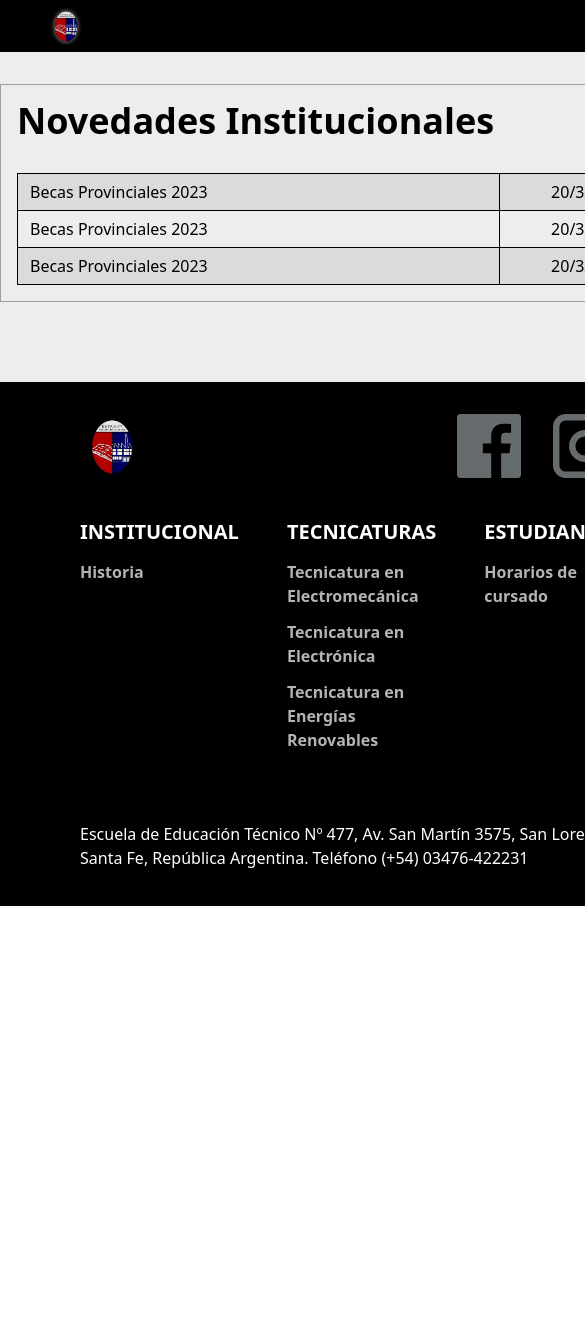
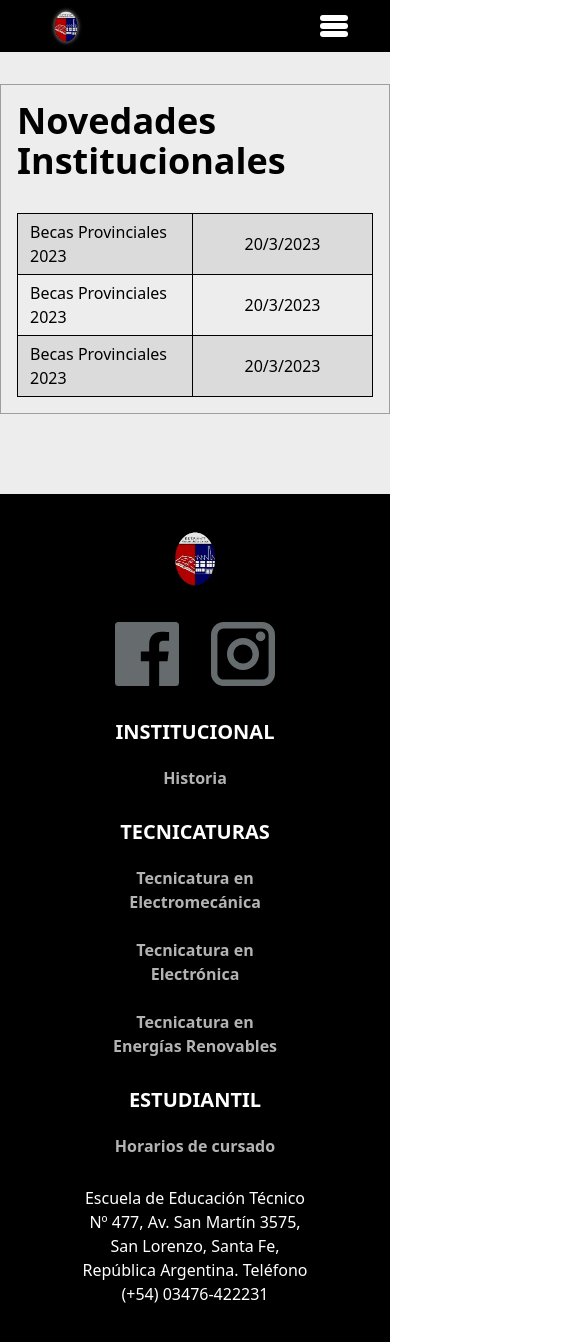
Before and after one commit to Martiks38/my_school_-page, a Next.js app: page /novedades in a window 390 px wide. Shown: the top 1342 px of the page, 585 px wide, since content can reach past the window. Before the commit the page ends 906 px from the top, so only its background shows below. Built offline with nearby package versions, Linux system fonts and the light colour scheme.

Commit message:
Modificar estilos de HeaderLayout y hacer responsive de FooterLayout

```diff
--- a/src/components/FooterLayout/index.tsx
+++ b/src/components/FooterLayout/index.tsx
@@ -4,8 +4,8 @@ import { sections } from '../../const'
 
 export function FooterLayout(): JSX.Element {
 	return (
-		<footer className="relative max-w-primaryContent mt-20 mx-auto pt-8 px-20 pb-9 w-full bg-black text-white">
-			<div className="flex justify-between">
+		<footer className="max-w-primaryContent mt-20 mx-auto pt-8 px-20 pb-9 w-full bg-black text-white">
+			<div className="flex flex-col md:flex-row items-center justify-between gap-8 mb-8">
 				<Image src="/Escudo.webp" alt="EET N°477" width={64} height={64} />
 				<div className="flex gap-8">
 					<a
@@ -39,7 +39,7 @@ export function FooterLayout(): JSX.Element {
 							viewBox="2 2 20 20"
 						>
 							<path
-								className="group-hover:fill-[#9c0b32]"
+								className="group-active:fill-[#9c0b32] group-hover:fill-[#9c0b32]"
 								fill="#666b6e"
 								fillRule="evenodd"
 								d="M2 6a4 4 0 0 1 4-4h12a4 4 0 0 1 4 4v12a4 4 0 0 1-4 4H6a4 4 0 0 1-4-4V6Zm4-2a2 2 0 0 0-2 2v12c0 1.1.9 2 2 2h12a2 2 0 0 0 2-2V6a2 2 0 0 0-2-2H6Zm6 5a3 3 0 1 0 0 6 3 3 0 0 0 0-6Zm-5 3a5 5 0 1 1 10 0 5 5 0 0 1-10 0Zm10.5-4a1.5 1.5 0 1 0 0-3 1.5 1.5 0 0 0 0 3Z"
@@ -48,7 +48,7 @@ export function FooterLayout(): JSX.Element {
 					</a>
 				</div>
 			</div>
-			<ul className="flex justify-center gap-12 mt-10 mb-16 font-semibold">
+			<ul className="flex flex-col md:flex-row justify-center gap-4 my-4 md:gap-12 md:mt-10 md:mb-16 font-semibold text-center md:text-left w-fit mx-auto">
 				{sections.slice(1).map(({ id, section, subsections }) => {
 					return (
 						<li key={id}>
@@ -59,7 +59,7 @@ export function FooterLayout(): JSX.Element {
 										<li key={subsection.id} className="opacity-70 hover:opacity-100">
 											<Link
 												href={`/${section.toLowerCase()}/${subsection.path}`}
-												className="block py-1.5"
+												className="block py-3 px-6"
 											>
 												{subsection.name}
 											</Link>
@@ -71,7 +71,7 @@ export function FooterLayout(): JSX.Element {
 					)
 				})}
 			</ul>
-			<span className="text-center">
+			<span className="block text-center">
 				Escuela de Educación Técnico Nº 477, Av. San Martín 3575, San Lorenzo, Santa Fe, República
 				Argentina. Teléfono (+54) 03476-422231
 			</span>
--- a/src/components/HeaderLayout/index.tsx
+++ b/src/components/HeaderLayout/index.tsx
@@ -55,7 +55,7 @@ export function HeaderLayout() {
 	}, [])
 
 	return (
-		<header className={`sticky top-0 px-10 bg-black z-10 ${stylesHeader.header}`}>
+		<header className={`sticky top-0 px-10 bg-black z-[1] ${stylesHeader.header}`}>
 			<div className="flex justify-between items-center max-w-primaryContent mx-auto">
 				<Link href="/">
 					<Image
--- a/src/styles/globals.css
+++ b/src/styles/globals.css
@@ -25,6 +25,7 @@ body {
 	top: -7rem;
 	left: 0;
 	z-index: -1;
+	visibility: hidden;
 	transition-property: opacity, top, left;
 	transition-duration: 300ms;
 	transition-timing-function: linear;
@@ -34,6 +35,7 @@ body {
 	opacity: 1;
 	top: 3.25rem;
 	left: 0;
+	visibility: visible;
 }
 
 .expandedSubMenu {
@@ -47,6 +49,7 @@ body {
 @media (min-width: 64rem) {
 	.navMenu {
 		opacity: 1;
+		visibility: visible;
 	}
 }
 
```
